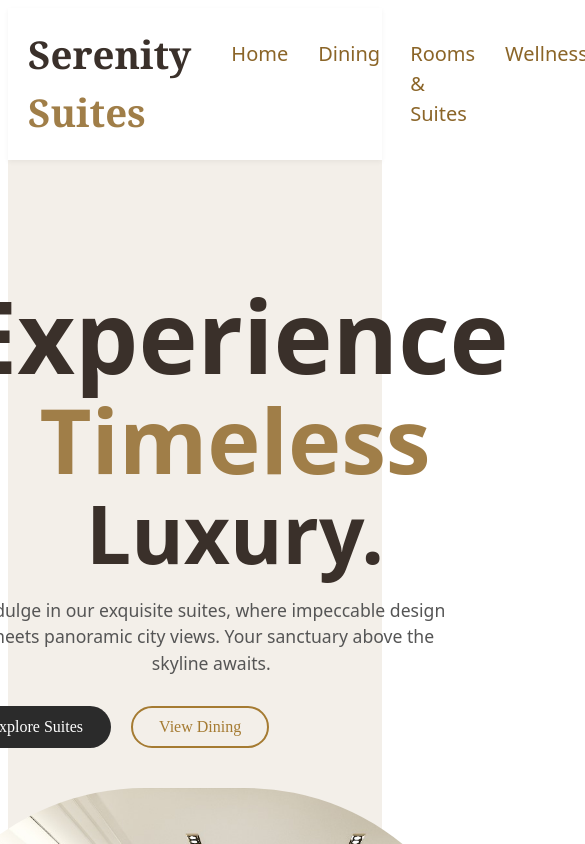
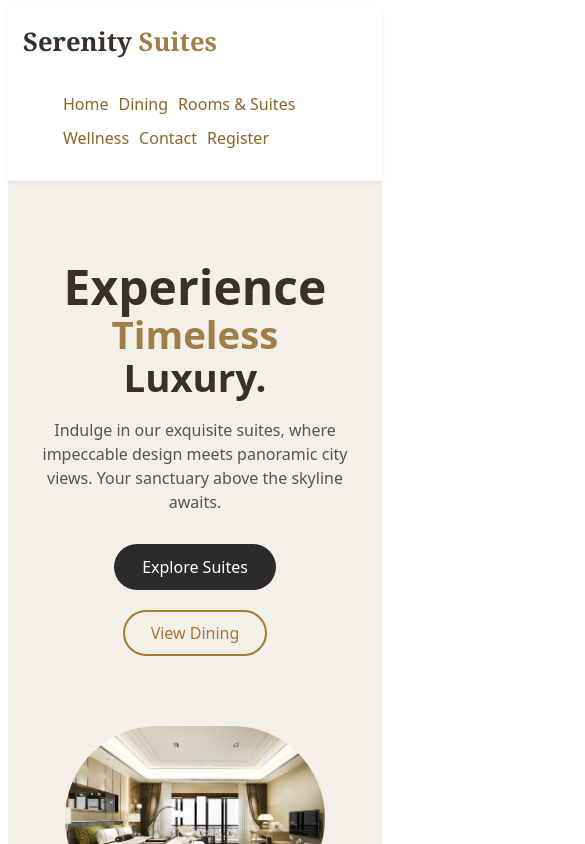
Before and after one commit to abdulrahmanoladejo293-boop/Luxury-hotel-and-suites, a React (Vite) app: page / in a window 390 px wide. Shown: the top 844 px of the page, 585 px wide, since content can reach past the window. Built offline with nearby package versions, Linux system fonts and the light colour scheme.

Commit message:
room style

```diff
--- a/src/components/Contact.jsx
+++ b/src/components/Contact.jsx
@@ -77,7 +77,7 @@ const Contact = () => {
               </div>
 
               <div className={styles.inputGroup}>
-                <label>Subject</label>
+                <label type="Text" placeholder="Required">Subject</label>
                 <input
                   type="text"
                   name="subject"
--- a/src/components/Hero.css
+++ b/src/components/Hero.css
@@ -1,22 +1,16 @@
 .hero {
- display: flex;
+  display: flex;
   justify-content: space-between;
   align-items: center;
   padding: 80px 60px;
   gap: 40px;
-
-  /* Match Offerings background */
   background-color: #f3efe9;
-
-  /* Remove any leftover border or margin */
-  margin-bottom: 0;
-  border-bottom: none;
+  flex-wrap: wrap;
 }
-
 
 .hero-left {
   flex: 1;
-  margin-left: 80px;
+  min-width: 280px;
 }
 
 .hero-left h1 {
@@ -27,7 +21,7 @@
 
 .highlight {
   color: #a07e48;
-  font-size: 90px;
+  font-size: 4.5rem;
 }
 
 .hero-left p {
@@ -40,34 +34,107 @@
 .buttons {
   display: flex;
   gap: 20px;
-  color: #3a302a;
-  font-family: 'Times New Roman';
+  justify-content: flex-start;
+  flex-wrap: wrap;
 }
 
-
-.experience{
+.experience {
   color: #3a302a;
-  font-size: 100px;
-}
-.luxury{
-  color: #3a302a;
-  font-size: 80px;
-}
-.img{
-display: flex;
-  height: 500px;
-  width: 600px;
-  border-radius: 1000px;
-  overflow: hidden;
+  font-size: 4.5rem;
 }
 
+.luxury {
+  color: #3a302a;
+  font-size: 3.2rem;
+}
 
-@media (max-width: 900px) {  .hero {
-    flex-direction: column;
-    text-align: center;
+.img {
+  flex: 1;
+  display: flex;
+  justify-content: center;
+}
+
+.img img {
+  width: 100%;
+  max-width: 450px;
+  height: auto;
+  border-radius: 1000px;
+  object-fit: cover;
+}
+
+/* ---------------------- */
+/* 📱 Tablets: 1024px ↓   */
+/* ---------------------- */
+@media (max-width: 1024px) {
+  .hero {
+    padding: 60px 40px;
   }
 
   .hero-left h1 {
+    font-size: 3.2rem;
+  }
+
+  .highlight {
+    font-size: 3.6rem;
+  }
+
+  .img img {
+    max-width: 380px;
+  }
+}
+
+/* ---------------------- */
+/* 📱 Phones: 768px ↓     */
+/* ---------------------- */
+@media (max-width: 768px) {
+  .hero {
+    flex-direction: column;
+    text-align: center;
+    padding: 50px 30px;
+  }
+
+  .buttons {
+    justify-content: center;
+  }
+
+  .hero-left h1 {
+    font-size: 2.6rem;
+  }
+
+  .highlight {
     font-size: 3rem;
   }
+
+  .experience {
+    font-size: 3rem;
+  }
+
+  .luxury {
+    font-size: 2.4rem;
+  }
+
+  .img img {
+    max-width: 320px;
+  }
 }
+
+/* ---------------------- */
+/* 📱 Small phones: 480px ↓*/
+/* ---------------------- */
+@media (max-width: 480px) {
+  .hero-left h1 {
+    font-size: 2.2rem;
+  }
+
+  .highlight {
+    font-size: 2.4rem;
+  }
+
+  .hero-left p {
+    font-size: 1rem;
+  }
+
+  .img img {
+    max-width: 260px;
+  }
+}
--- a/src/components/Hero.jsx
+++ b/src/components/Hero.jsx
@@ -22,7 +22,7 @@ const Hero = () => {
           <Button type="outline" text="View Dining" to="/Dining" />
         </div>
       </div>
-      <div className="img"><img src={Suiteimage} alt="" /></div>
+      <div className="img"><img src={Suiteimage} alt="Luxury suite image" /></div>
     </section>
   );
 };
--- a/src/components/Room.css
+++ b/src/components/Room.css
@@ -1,79 +1,142 @@
-.room-section {
+.hero {
   display: flex;
   justify-content: space-between;
   align-items: center;
-  gap: 50px;
   padding: 80px 60px;
-  background-color: #fcf7f2;
+  gap: 40px;
+  background-color: #f3efe9;
   flex-wrap: wrap;
 }
 
-.room-left {
+.hero-left {
+  flex: 1;
+  min-width: 280px;
+}
+
+.hero-left h1 {
+  font-size: 4rem;
+  line-height: 1.1;
+  margin-bottom: 20px;
+}
+
+.highlight {
+  color: #a07e48;
+  font-size: 4.5rem;
+}
+
+.hero-left p {
+  font-size: 1.1rem;
+  color: #555;
+  margin-bottom: 30px;
+  max-width: 500px;
+}
+
+.buttons {
+  display: flex;
+  gap: 20px;
+  justify-content: flex-start;
+  flex-wrap: wrap;
+}
+
+.experience {
+  color: #3a302a;
+  font-size: 4.5rem;
+}
+
+.luxury {
+  color: #3a302a;
+  font-size: 3.2rem;
+}
+
+
+/* 🔥 FIXED IMAGE SECTION */
+.img {
   flex: 1;
   display: flex;
   justify-content: center;
+  width: 100%;
 }
 
-.room-image {
-  width: 600px;
-  height: 450px;
+.img img {
+  width: 100%;
   max-width: 500px;
-  border-radius: 20px;
-  box-shadow: 0 8px 25px rgba(0, 0, 0, 0.1);
+  height: auto;
+  border-radius: 50%;
+  object-fit: cover;
 }
 
-.room-right {
-  flex: 1;
-  color: #2e2e2e;
+/* Tablets */
+@media (max-width: 1024px) {
+  .hero {
+    padding: 60px 40px;
   }
 
-.room-title {
-  font-size: 2rem;
-  font-weight: 700;
-  margin-bottom: 20px;
+  .hero-left h1 {
+    font-size: 3.2rem;
   }
 
-.room-text {
-  line-height: 1.6;
-  margin-bottom: 20px;
-  color: #555;
+  .highlight {
+    font-size: 3.6rem;
   }
 
-.room-features {
-  list-style: none;
-  padding: 0;
-  margin-bottom: 30px;
-  color: #444;
+  .img img {
+    max-width: 400px;
+  }
 }
 
-.room-features li {
-  margin-bottom: 10px;
+/* Phones */
+@media (max-width: 768px) {
+  .hero {
+    flex-direction: column;
+    text-align: center;
+    padding: 50px 30px;
   }
 
-.room-btn {
-  background-color: #3b2f2f;
-  color: #fff;
-  border: none;
-  padding: 12px 30px;
-  border-radius: 30px;
-  cursor: pointer;
-  font-weight: 600;
-  transition: all 0.3s ease;
+  .buttons {
+    justify-content: center;
   }
 
-.room-btn:hover {
-  background-color: #2a2121;
-  transform: translateY(-2px);
+  .hero-left h1 {
+    font-size: 2.6rem;
   }
 
-/* Responsive */
-@media (max-width: 768px) {
-  .room-section {
-    flex-direction: column;
-    text-align: center;
+  .highlight {
+    font-size: 3rem;
   }
 
-  .room-right {
+  .experience {
+    font-size: 3rem;
+  }
+
+  .luxury {
+    font-size: 2.4rem;
+  }
+
+  .img {
     margin-top: 30px;
   }
+
+  .img img {
+    max-width: 300px;
   }
+}
+
+/* Small phones */
+@media (max-width: 480px) {
+  .hero-left h1 {
+    font-size: 2.2rem;
+  }
+
+  .highlight {
+    font-size: 2.4rem;
+  }
+
+  .hero-left p {
+    font-size: 1rem;
+  }
+
+  .img img {
+    max-width: 220px;
+    border-radius: 50%;
+  }
+}
--- a/src/components/navbar.module.css
+++ b/src/components/navbar.module.css
@@ -9,15 +9,16 @@
   position: sticky;
   top: 0;
   z-index: 1000;
-
+  flex-wrap: wrap;
 }
 
 .logo {
   font-weight: 700;
   font-size: 2.4rem;
-  font-family:Georgia, 'Times New Roman', Times, serif;
+  font-family: Georgia, 'Times New Roman', Times, serif;
 }
-.suite{
+
+.suite {
   font-weight: 700;
   font-size: 2.4rem;
   color: #a07e48;
@@ -39,7 +40,7 @@
   font-size: 20px;
 }
 
-.nav :hover {
+.nav li:hover {
   color: #a57b32;
 }
 
@@ -58,6 +59,60 @@
   background-color: #8b6528;
   transform: translateY(-2px);
 }
-.link{
-  color:#8b6528 ;
+
+.link {
+  color: #8b6528;
 }
+
+/* --- RESPONSIVE --- */
+@media (max-width: 992px) {
+  .nav {
+    gap: 20px;
+  }
+
+  .logo, .suite {
+    font-size: 2rem;
+  }
+
+  .book-btn {
+    padding: 8px 16px;
+  }
+}
+
+@media (max-width: 768px) {
+  .navbar {
+    flex-direction: column;
+    align-items: flex-start;
+    gap: 15px;
+    padding: 15px;
+  }
+
+  .nav {
+    flex-wrap: wrap;
+    gap: 15px;
+  }
+
+  .nav li {
+    font-size: 18px;
+  }
+}
+
+@media (max-width: 480px) {
+  .logo, .suite {
+    font-size: 1.6rem;
+  }
+
+  .nav {
+    gap: 10px;
+  }
+
+  .nav li {
+    font-size: 16px;
+  }
+
+  .book-btn {
+    width: 100%;
+    text-align: center;
+    padding: 10px;
+  }
+}
```
Also changed, not shown: src/UsersPage.jsx (line endings or trailing spaces). Lines whose indentation alone changed are shown as unchanged.
